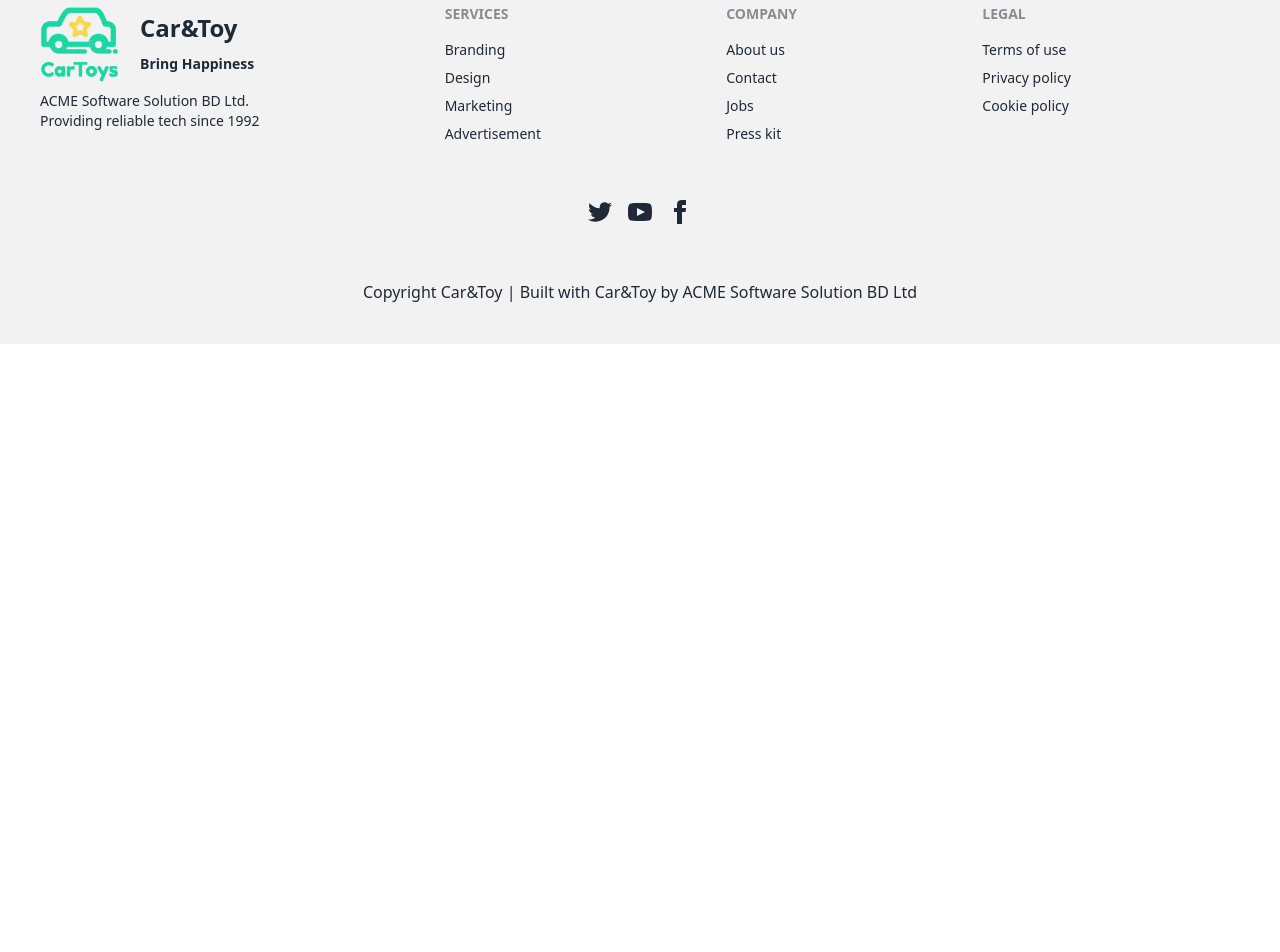
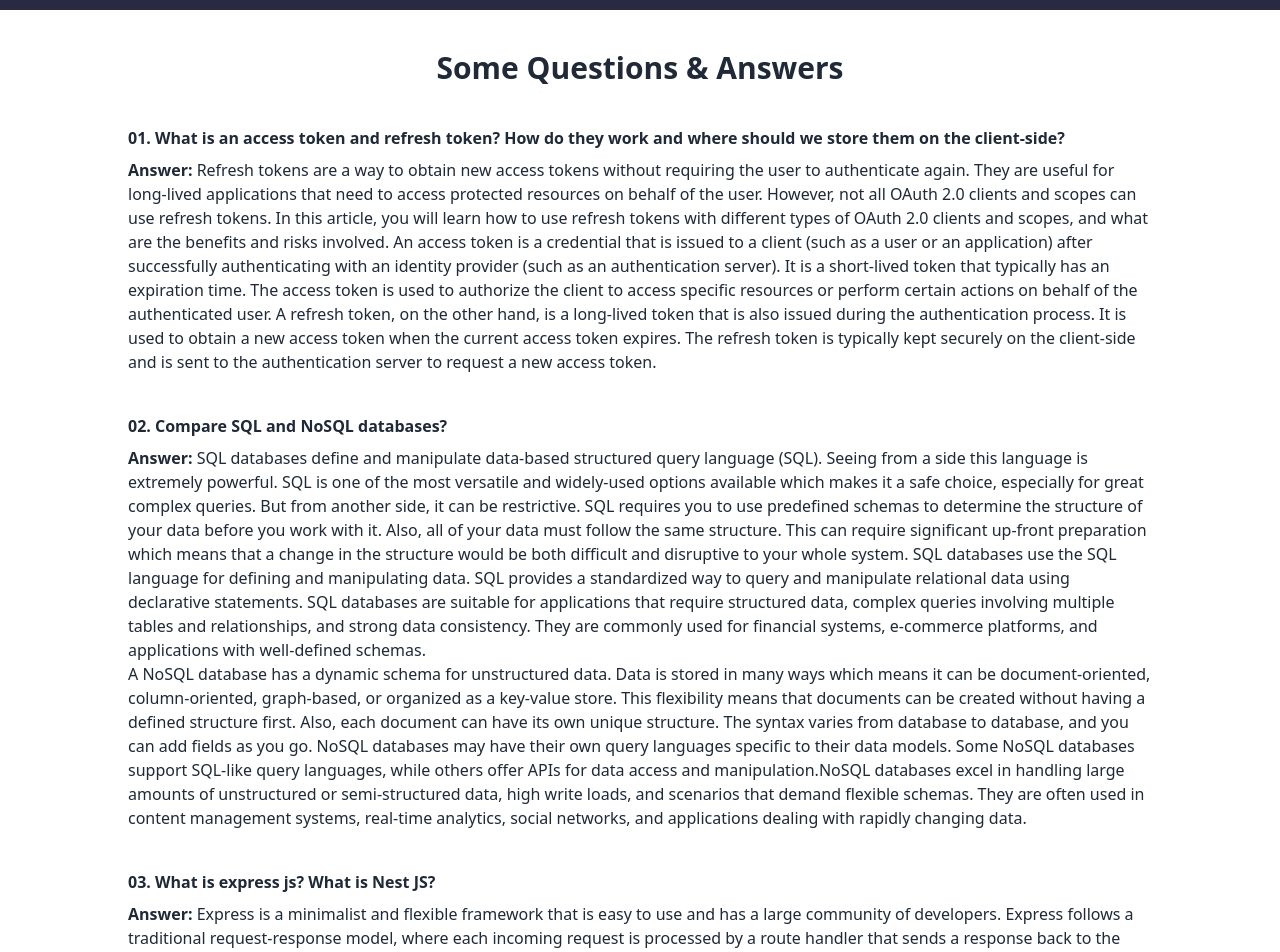
Before and after one commit to SayhanA/car-marketplace-client, a React (Vite) app: page /blogs in a window 1280 px wide. Shown: the part 60-1012 px from the top of the page. Before the commit the page ends 800 px from the top, so only its background shows below. Built offline with nearby package versions, Linux system fonts and the light colour scheme; no server answers.

Commit message:
blog page question answers added

```diff
--- a/src/pages/AddAToy/AddAToy.jsx
+++ b/src/pages/AddAToy/AddAToy.jsx
@@ -32,7 +32,7 @@ const AddAToy = () => {
         data.packaging = "Box";
         console.log(data)
         setData(data)
-        fetch('http://localhost:5000/cars', {
+        fetch('https://b7a11-toy-marketplace-server-side-sayhana.vercel.app/cars', {
             method: "POST",
             headers: { 'content-type': "application/json" },
             body: JSON.stringify(data)
--- a/src/pages/Blogs/Blogs.jsx
+++ b/src/pages/Blogs/Blogs.jsx
@@ -5,8 +5,47 @@ const Blogs = () => {
     useTitle("Blogs")
 
     return (
-        <div>
-            <h3>This is blogs page.</h3>
+        <div className=''>
+            <div className='h-[70px] bg-[#292944]'></div>
+            <h3 className='text-center text-3xl font-bold my-10'>Some Questions & Answers</h3>
+            <div className='mx-32 mb-20'>
+                <p className='font-bold'>01. What is an access token and refresh token? How do they work and where should we store them on the client-side?</p>
+
+                <p className='pt-2 mb-10'><span className='font-bold'>Answer:</span> Refresh tokens are a way to obtain new access tokens without requiring the user to authenticate again. They are useful for long-lived applications that need to access protected resources on behalf of the user. However, not all OAuth 2.0 clients and scopes can use refresh tokens. In this article, you will learn how to use refresh tokens with different types of OAuth 2.0 clients and scopes, and what are the benefits and risks involved.
+                    An access token is a credential that is issued to a client (such as a user or an application) after successfully authenticating with an identity provider (such as an authentication server). It is a short-lived token that typically has an expiration time. The access token is used to authorize the client to access specific resources or perform certain actions on behalf of the authenticated user.
+                    A refresh token, on the other hand, is a long-lived token that is also issued during the authentication process. It is used to obtain a new access token when the current access token expires. The refresh token is typically kept securely on the client-side and is sent to the authentication server to request a new access token.</p>
+
+
+                <p className='font-bold'>02. Compare SQL and NoSQL databases?</p>
+
+                <p className='pt-2 mb-10'><span className='font-bold'>Answer:</span> SQL databases define and manipulate data-based structured query language (SQL). Seeing from a side this language is extremely powerful. SQL is one of the most versatile and widely-used options available which makes it a safe choice, especially for great complex queries. But from another side, it can be restrictive. SQL requires you to use predefined schemas to determine the structure of your data before you work with it. Also, all of your data must follow the same structure. This can require significant up-front preparation which means that a change in the structure would be both difficult and disruptive to your whole system. SQL databases use the SQL language for defining and manipulating data. SQL provides a standardized way to query and manipulate relational data using declarative statements. SQL databases are suitable for applications that require structured data, complex queries involving multiple tables and relationships, and strong data consistency. They are commonly used for financial systems, e-commerce platforms, and applications with well-defined schemas.
+                    <br />
+                    A NoSQL database has a dynamic schema for unstructured data. Data is stored in many ways which means it can be document-oriented, column-oriented, graph-based, or organized as a key-value store. This flexibility means that documents can be created without having a defined structure first. Also, each document can have its own unique structure. The syntax varies from database to database, and you can add fields as you go. NoSQL databases may have their own query languages specific to their data models. Some NoSQL databases support SQL-like query languages, while others offer APIs for data access and manipulation.NoSQL databases excel in handling large amounts of unstructured or semi-structured data, high write loads, and scenarios that demand flexible schemas. They are often used in content management systems, real-time analytics, social networks, and applications dealing with rapidly changing data.
+                </p>
+
+
+                <p className='font-bold'>03. What is express js? What is Nest JS?</p>
+
+                <p className='pt-2 mb-10'><span className='font-bold'>Answer:</span> Express is a minimalist and flexible framework that is easy to use and has a large community of developers. Express follows a traditional request-response model, where each incoming request is processed by a route handler that sends a response back to the client. The route handler can perform some actions, such as querying a database or calling an external API, before sending the response. Express does not provide any opinionated architecture and leaves the application structure up to the developer. Express.js is a minimalistic and lightweight web framework for Node.js. It provides a simple and flexible way to handle HTTP requests, manage routes, and build web applications.
+                    Express.js focuses on being unopinionated and providing a thin layer of abstraction over Node.js's core HTTP functionality. It allows developers to handle request/response cycles, define routes, and implement middleware functions to process requests.
+                    Express.js provides a straightforward and intuitive API, making it easy to get started and build web applications quickly. It is often used for building RESTful APIs, single-page applications (SPAs), and server-side rendered applications.
+                    <br />
+                    NestJS is a newer framework that provides additional features such as dependency injection, a modular architecture, and an intuitive CLI. It follows a modular architecture that is based on the Model-View-Controller (MVC) design pattern. NestJS applications are organized into modules, and each module can have controllers, services, and providers. Controllers handle incoming requests, services contain business logic, and providers manage dependencies. NestJS also provides built-in support for dependency injection, which makes it easier to manage dependencies and write modular and scalable code. Nest.js is a more opinionated and feature-rich framework built on top of Express.js. It is designed to provide a scalable and structured approach to building server-side applications with TypeScript or JavaScript.
+                    Nest.js is known for its focus on developer productivity, maintainability, and testability. It follows the SOLID principles and promotes a layered architecture, making it easier to write clean and scalable code.
+                </p>
+
+
+                <p className='font-bold'>01. What is MongoDB aggregate and how does it work?</p>
+
+                <p className='pt-2 mb-10'><span className='font-bold'>Answer:</span> Aggregation is a way of processing a large number of documents in a collection by means of passing them through different stages. The stages make up what is known as a pipeline. The stages in a pipeline can filter, sort, group, reshape and modify documents that pass through the pipeline.
+
+One of the most common use cases of Aggregation is to calculate aggregate values for groups of documents. This is similar to the basic aggregation available in SQL with the GROUP BY clause and COUNT, SUM and AVG functions. MongoDB Aggregation goes further though and can also perform relational-like joins, reshape documents, create new and update existing collections, and so on.
+
+While there are other methods of obtaining aggregate data in MongoDB, the aggregation framework is the recommended approach for most work. Each stage in the pipeline performs a specific operation on the input data and produces transformed output. The output of one stage becomes the input for the next stage in the pipeline.
+MongoDB provides a rich set of aggregation operators and expressions that can be used in different stages of the pipeline. These operators allow you to perform various computations, transformations, and data manipulations.
+
+Common Aggregation Stages:  $sort, $group. $match, $unwind, $limit and $skip, $project</p>
+            </div>
         </div>
     );
 };
--- a/src/pages/Home/Tabs/Tabs.jsx
+++ b/src/pages/Home/Tabs/Tabs.jsx
@@ -10,7 +10,7 @@ const ReactTabs = () => {
 
     useEffect(() => {
         // console.log(props);
-        fetch(`http://localhost:5000/cars/${props}`)
+        fetch(`https://b7a11-toy-marketplace-server-side-sayhana.vercel.app/cars/${props}`)
             .then(res => res.json())
             .then(data => {
                 setCars(data)
--- a/src/pages/Home/UserReview/UserRevies.jsx
+++ b/src/pages/Home/UserReview/UserRevies.jsx
@@ -8,7 +8,7 @@ const UserReview = () => {
     const [users, setUsers] = useState([])
 
     useEffect(() => {
-        fetch('http://localhost:5000/users')
+        fetch('https://b7a11-toy-marketplace-server-side-sayhana.vercel.app/users')
         .then(res => res.json())
         .then(data => setUsers(data))
     },[])
--- a/src/pages/MyToys/MyToys.jsx
+++ b/src/pages/MyToys/MyToys.jsx
@@ -16,7 +16,7 @@ const MyToys = () => {
     const [update, setUpdate] = useState(true);
 
     useEffect(() => {
-        fetch(`http://localhost:5000/cars?email=${user.email}`)
+        fetch(`https://b7a11-toy-marketplace-server-side-sayhana.vercel.app/cars?email=${user.email}`)
             .then(res => res.json())
             .then(data => {
                 setCars(data)
@@ -38,7 +38,7 @@ const MyToys = () => {
         const info = { title, price, quantity, description }
         // console.log(info);
 
-        fetch(`http://localhost:5000/cars/${id}`, {
+        fetch(`https://b7a11-toy-marketplace-server-side-sayhana.vercel.app/cars/${id}`, {
             method: "PUT",
             headers: { 'content-type': "application/json" },
             body: JSON.stringify(info)
@@ -73,7 +73,7 @@ const MyToys = () => {
         }).then((result) => {
             if (result.isConfirmed) {
 
-                fetch(`http://localhost:5000/cars/${id}`, {
+                fetch(`https://b7a11-toy-marketplace-server-side-sayhana.vercel.app/cars/${id}`, {
                     method: "DELETE",
 
                 })
--- a/src/router/Router.jsx
+++ b/src/router/Router.jsx
@@ -21,12 +21,12 @@ const router = createBrowserRouter([
             {
                 path: '/',
                 element: <Home />,
-                loader: () => fetch('http://localhost:5000/cars'),
+                loader: () => fetch('https://b7a11-toy-marketplace-server-side-sayhana.vercel.app/cars'),
             },
             {
                 path: 'allToys',
                 element: <AllToys />,
-                loader: () => fetch('http://localhost:5000/cars')
+                loader: () => fetch('https://b7a11-toy-marketplace-server-side-sayhana.vercel.app/cars')
             },
             {
                 path: 'myToys',
@@ -51,7 +51,7 @@ const router = createBrowserRouter([
             {
                 path: 'car/:id',
                 element: <PrivateRouter><Car /></PrivateRouter>,
-                loader: ({params}) => fetch(`http://localhost:5000/car/${params.id}`)
+                loader: ({params}) => fetch(`https://b7a11-toy-marketplace-server-side-sayhana.vercel.app/car/${params.id}`)
             }
         ]
     }
--- a/src/shared/Search/Search.jsx
+++ b/src/shared/Search/Search.jsx
@@ -23,7 +23,7 @@ const Search = () => {
             // console.log("search text")
         }
         else {
-            fetch(`http://localhost:5000/search/${text}`)
+            fetch(`https://b7a11-toy-marketplace-server-side-sayhana.vercel.app/search/${text}`)
                 .then(res => res.json())
                 .then(data => {
                     setRes(data)
```
